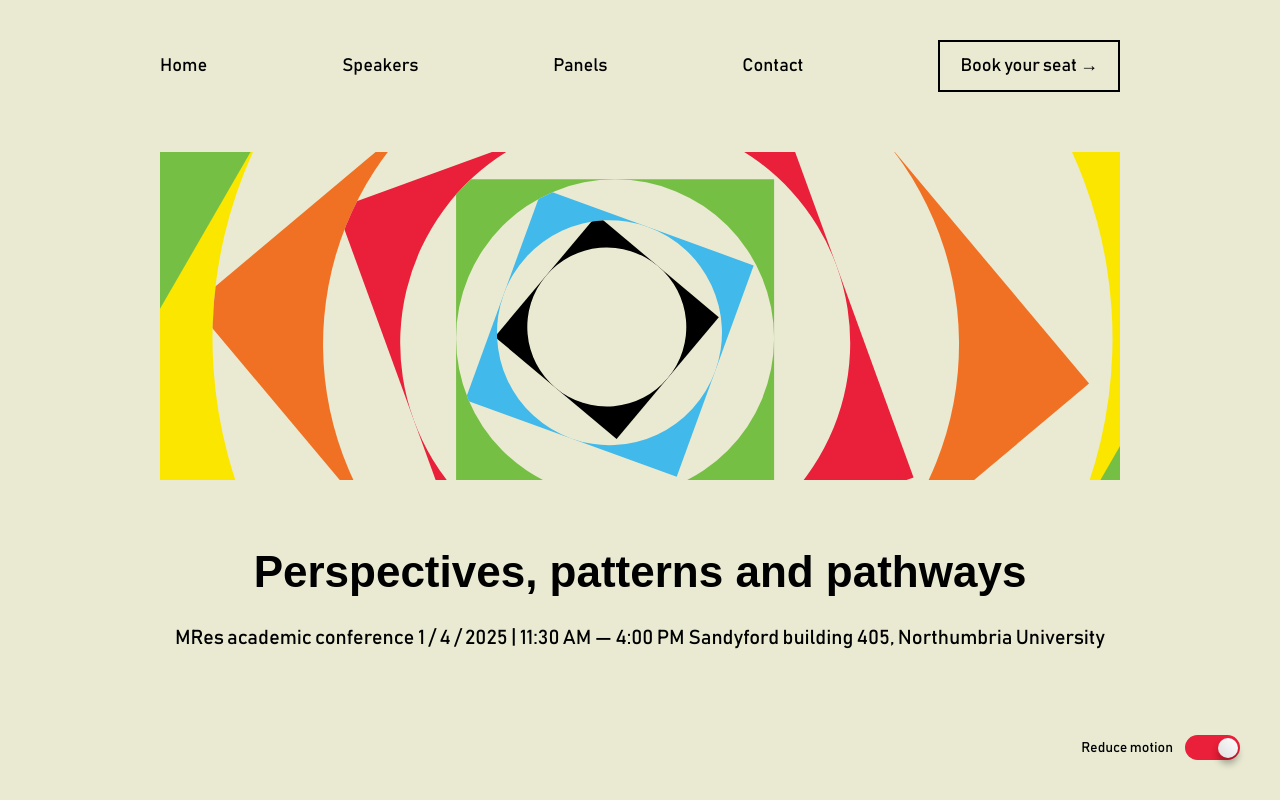
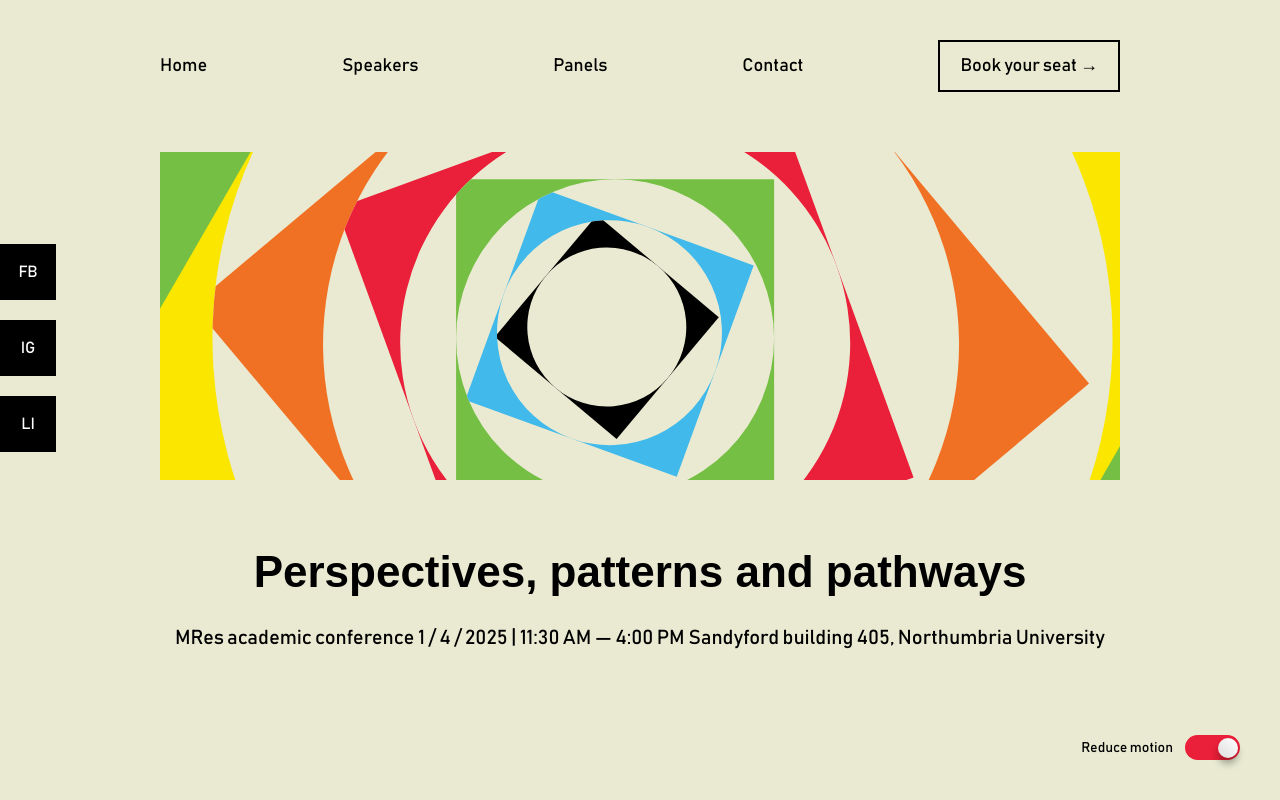
Before and after one commit to Lossmeril/perspectives-patterns-pathways, a Next.js app: page / in a window 1280 px wide. Shown: the top 800 px of the page. Built offline with nearby package versions, Linux system fonts and the light colour scheme; a web font is replaced by a local one.

Commit message:
feat: socials buttons

```diff
--- a/app/page.tsx
+++ b/app/page.tsx
@@ -2,6 +2,7 @@
 
 import HeroBanner from "@/components/heroBanner";
 import Navbar from "@/components/navbar";
+import SocialsButtons from "@/components/socialsButtons";
 import SpeakerBox from "@/components/speakerBox";
 import { speakers } from "@/datasets/speakers";
 import { useState, useEffect } from "react";
@@ -34,6 +35,7 @@ const HomePage = () => {
 
   return (
     <main className="max-w-screen overflow-x-hidden">
+      <SocialsButtons />
       <section className="w-full h-screen bg-beige pb-10 lg:pb-32 pt-10 flex flex-col justify-center align-middle gap-10">
         <Navbar />
         <HeroBanner initialRotation={inRot} initialScale={inScale} />
--- a/components/heroBanner.tsx
+++ b/components/heroBanner.tsx
@@ -148,7 +148,7 @@ const HeroBanner: React.FC<HeroBannerProps> = ({
           </PatternBlock>
         </PatternBlock>
       </div>
-      <div className="fixed bottom-10 right-10 hidden md:flex flex-row-reverse items-center gap-3">
+      <div className="absolute bottom-10 right-10 hidden md:flex flex-row-reverse items-center gap-3 z-[100]">
         <div className="check">
           <input
             id="check"
--- /dev/null
+++ b/components/socialsButtons.tsx
@@ -0,0 +1,25 @@
+import Link from "next/link";
+
+const SocialsButtons = () => {
+  return (
+    <div className="flex flex-col gap-5 fixed left-0 top-1/2 -translate-y-3/4 z-[100]">
+      <Link href="" target="_blank">
+        <div className="grid place-content-center w-14 h-14 bg-black hover:bg-red transition-all text-white">
+          FB
+        </div>
+      </Link>
+      <Link href="" target="_blank">
+        <div className="grid place-content-center w-14 h-14 bg-black hover:bg-red transition-all text-white">
+          IG
+        </div>
+      </Link>
+      <Link href="" target="_blank">
+        <div className="grid place-content-center w-14 h-14 bg-black hover:bg-red transition-all text-white">
+          LI
+        </div>
+      </Link>
+    </div>
+  );
+};
+
+export default SocialsButtons;
```
